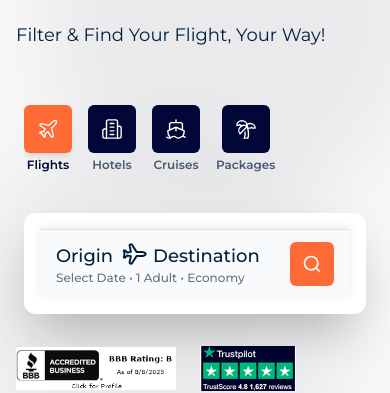
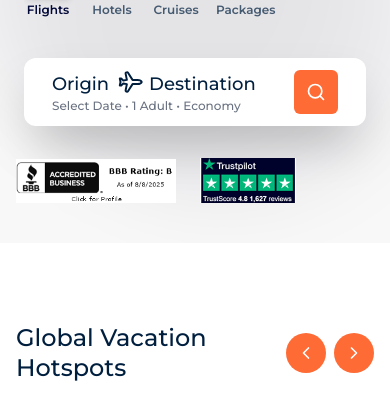
Before and after one commit to utl-shadab/infinity-travel, a Next.js app: page / in a window 390 px wide. Shown: the part 326-719 px from the top of the page. Built offline with nearby package versions, Linux system fonts and the light colour scheme.

Commit message:
new changes on hero

```diff
--- a/components/FlightSearchForm.tsx
+++ b/components/FlightSearchForm.tsx
@@ -158,8 +158,11 @@ export default function FlightSearchForm({ mode }: { mode: Mode }) {
             </div>
 
             {/* Mobile    */}
-            <div className="md:hidden  w-full bg-gray-50 shadow-[0_-2px_8px_rgba(0,0,0,0.08)] border-t z-30">
-                <div className="flex justify-between items-center px-4 py-3">
+            <div className="md:hidden  w-full   z-30">
+                <div className="div md:hidden block " onClick={() => setShowMobilePopup(true)}>
+
+
+                <div className="flex justify-between items-center px-4 " >
                     <div className="flex flex-col text-sm font-medium">
                         <div className="flex gap-2">
                             <span className="text-lg font-medium">{origin?.iata || "Origin"}</span>
@@ -184,6 +187,7 @@ export default function FlightSearchForm({ mode }: { mode: Mode }) {
                         <Search size={20} />
                     </button>
                 </div>
+                 </div>
             </div>
 
 
@@ -195,7 +199,7 @@ export default function FlightSearchForm({ mode }: { mode: Mode }) {
                         animate={{ y: 0 }}
                         exit={{ y: "-100%" }}
                         transition={{ type: "spring", stiffness: 120, damping: 20 }}
-                        className="fixed top-20 left-0 w-full h-auto bg-white z-50 overflow-y-auto px-3 pb-3 "
+                        className="fixed top-17 left-0 pt-3 w-full h-auto bg-white z-50 overflow-y-auto px-3 pb-3 "
                     >
                         <div className="flex justify-between relative items-center ">
                             <button
--- a/components/TravelTabs.tsx
+++ b/components/TravelTabs.tsx
@@ -254,7 +254,7 @@ export default function TravelTabs() {
             <motion.div
                 key={activeTab}
                 transition={{ duration: 0.4 }}
-                className={`transition-all ${activeTab === "Packages" ? "p-0 bg-transparent shadow-none" : "bg-white rounded-xl shadow-2xl p-4 md:p-8"
+                className={`transition-all ${activeTab === "Packages" ? "p-0 bg-transparent shadow-none" : "bg-white rounded-xl shadow-2xl p-3 md:p-8"
                     }`}
             >
                 {activeTab === "Flights" && (
--- a/components/hero.tsx
+++ b/components/hero.tsx
@@ -2,7 +2,7 @@
 import { motion } from "framer-motion"
 import TravelTabs from "./TravelTabs";
 export function Hero() {
-    return <section className="relative min-h-screen flex items-center justify-center  bg-sky-blue">
+    return <section className="relative h-full md:min-h-screen flex items-center justify-center  bg-sky-blue">
         <div className="absolute inset-0 opacity-10">
             <div className="absolute top-20 left-10 w-96 h-96 bg-primary rounded-full mix-blend-multiply filter blur-2xl animate-pulse" />
             <div className="absolute bottom-20 right-10 w-96 h-96 bg-primary rounded-full mix-blend-multiply filter blur-2xl animate-pulse" />
```
